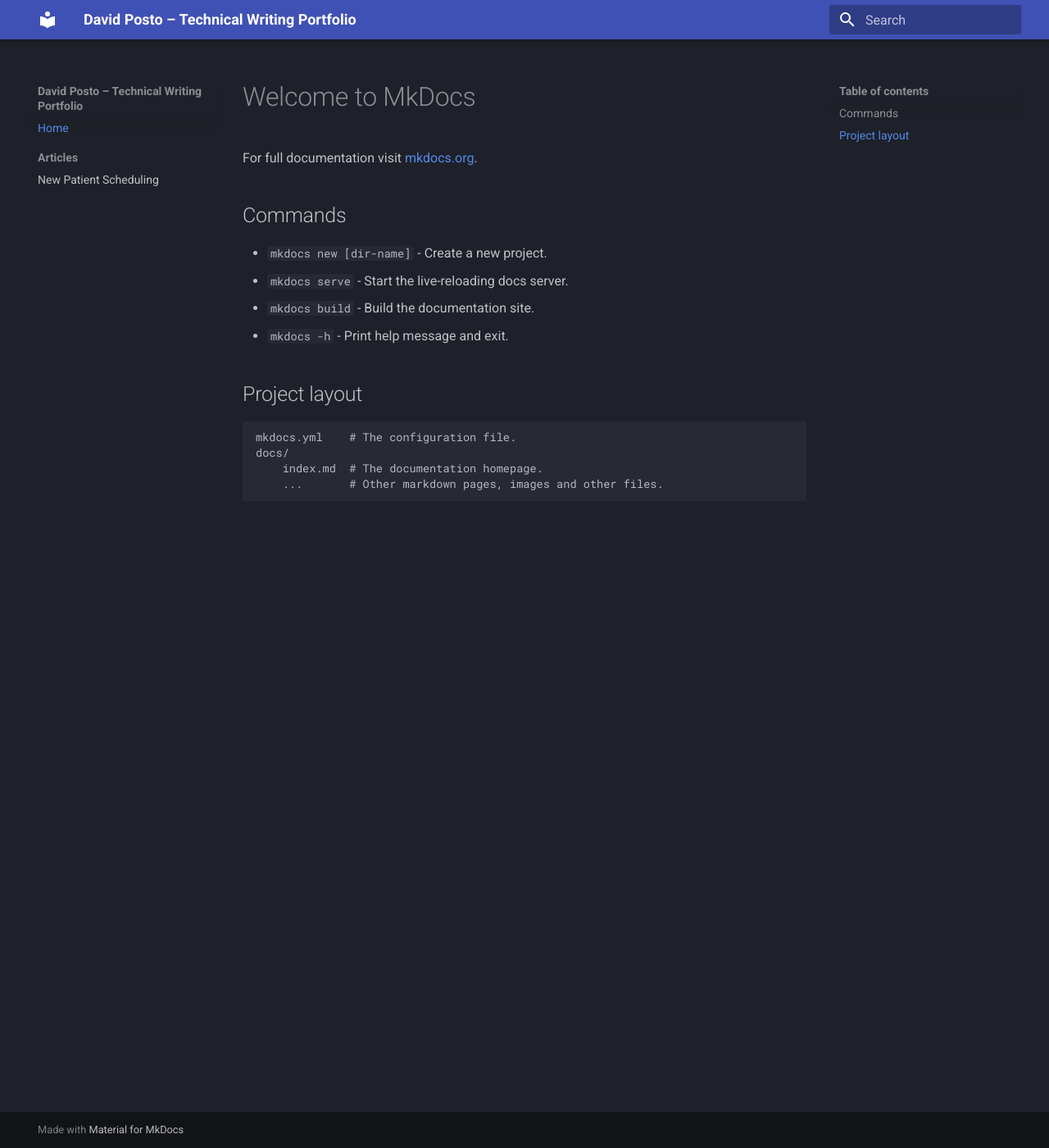
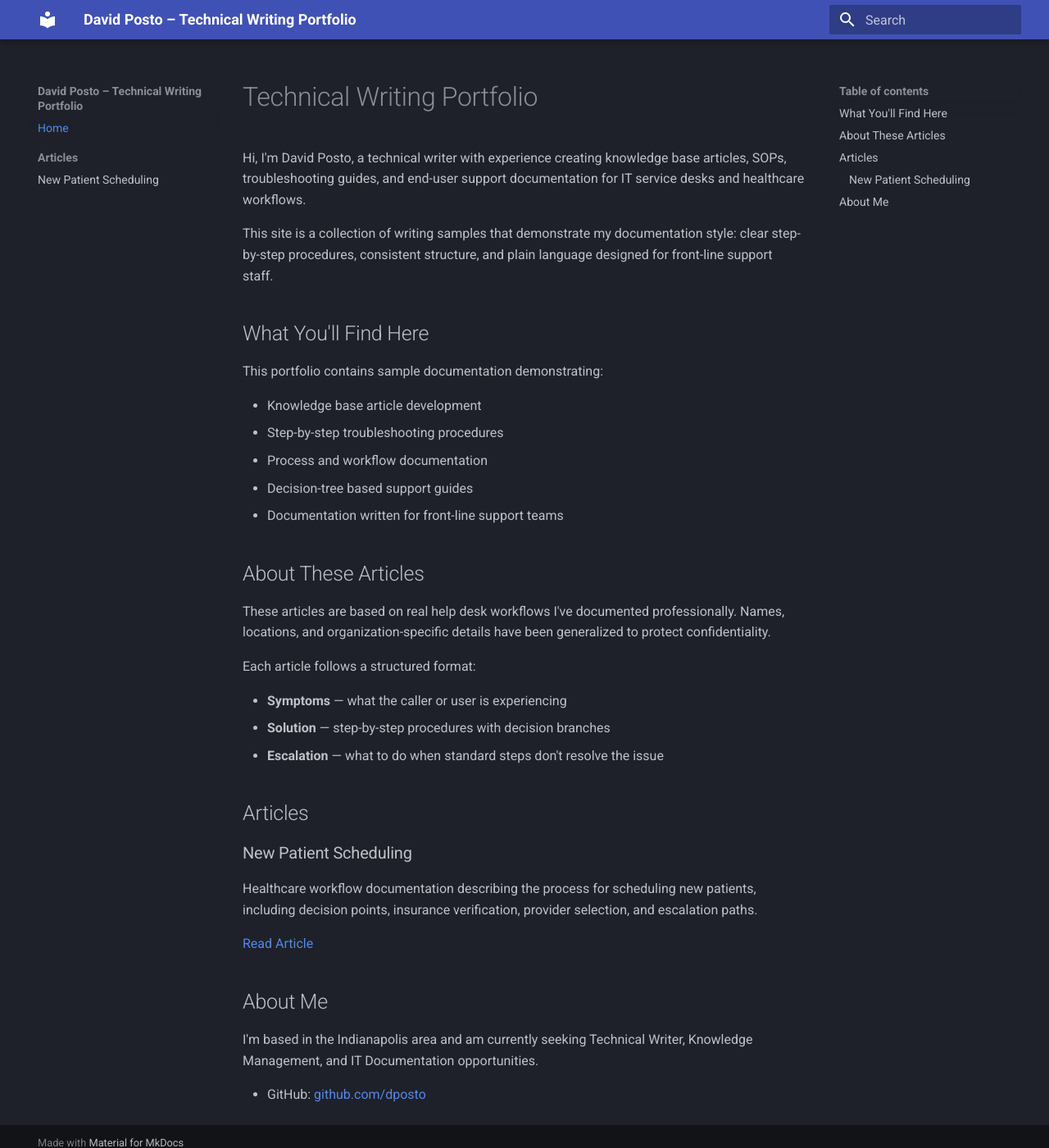
Before and after one commit to dposto/knowledge-base-portfolio, an MkDocs documentation site: the page built from docs/index.md, in a window 1280 px wide and 1400 px high. Shown: the whole window at 82% size. Built offline with MkDocs 1.6.1 and Material for MkDocs 9.7.7, drawn with Linux system fonts in a browser that asks for light colours.

Commit message:
Update homepage

```diff
--- a/docs/index.md
+++ b/docs/index.md
@@ -1,17 +1,39 @@
-# Welcome to MkDocs
+# Technical Writing Portfolio
 
-For full documentation visit [mkdocs.org](https://www.mkdocs.org).
+Hi, I'm David Posto, a technical writer with experience creating knowledge base articles, SOPs, troubleshooting guides, and end-user support documentation for IT service desks and healthcare workflows.
 
-## Commands
+This site is a collection of writing samples that demonstrate my documentation style: clear step-by-step procedures, consistent structure, and plain language designed for front-line support staff.
 
-* `mkdocs new [dir-name]` - Create a new project.
-* `mkdocs serve` - Start the live-reloading docs server.
-* `mkdocs build` - Build the documentation site.
-* `mkdocs -h` - Print help message and exit.
+## What You'll Find Here
 
-## Project layout
+This portfolio contains sample documentation demonstrating:
 
-    mkdocs.yml    # The configuration file.
-    docs/
-        index.md  # The documentation homepage.
-        ...       # Other markdown pages, images and other files.
+- Knowledge base article development
+- Step-by-step troubleshooting procedures
+- Process and workflow documentation
+- Decision-tree based support guides
+- Documentation written for front-line support teams
+
+## About These Articles
+
+These articles are based on real help desk workflows I've documented professionally. Names, locations, and organization-specific details have been generalized to protect confidentiality.
+
+Each article follows a structured format:
+
+- **Symptoms** — what the caller or user is experiencing
+- **Solution** — step-by-step procedures with decision branches
+- **Escalation** — what to do when standard steps don't resolve the issue
+
+## Articles
+
+### New Patient Scheduling
+
+Healthcare workflow documentation describing the process for scheduling new patients, including decision points, insurance verification, provider selection, and escalation paths.
+
+[Read Article](articles/new-patient-scheduling.md)
+
+## About Me
+
+I'm based in the Indianapolis area and am currently seeking Technical Writer, Knowledge Management, and IT Documentation opportunities.
+
+- GitHub: [github.com/dposto](https://github.com/dposto)
```
